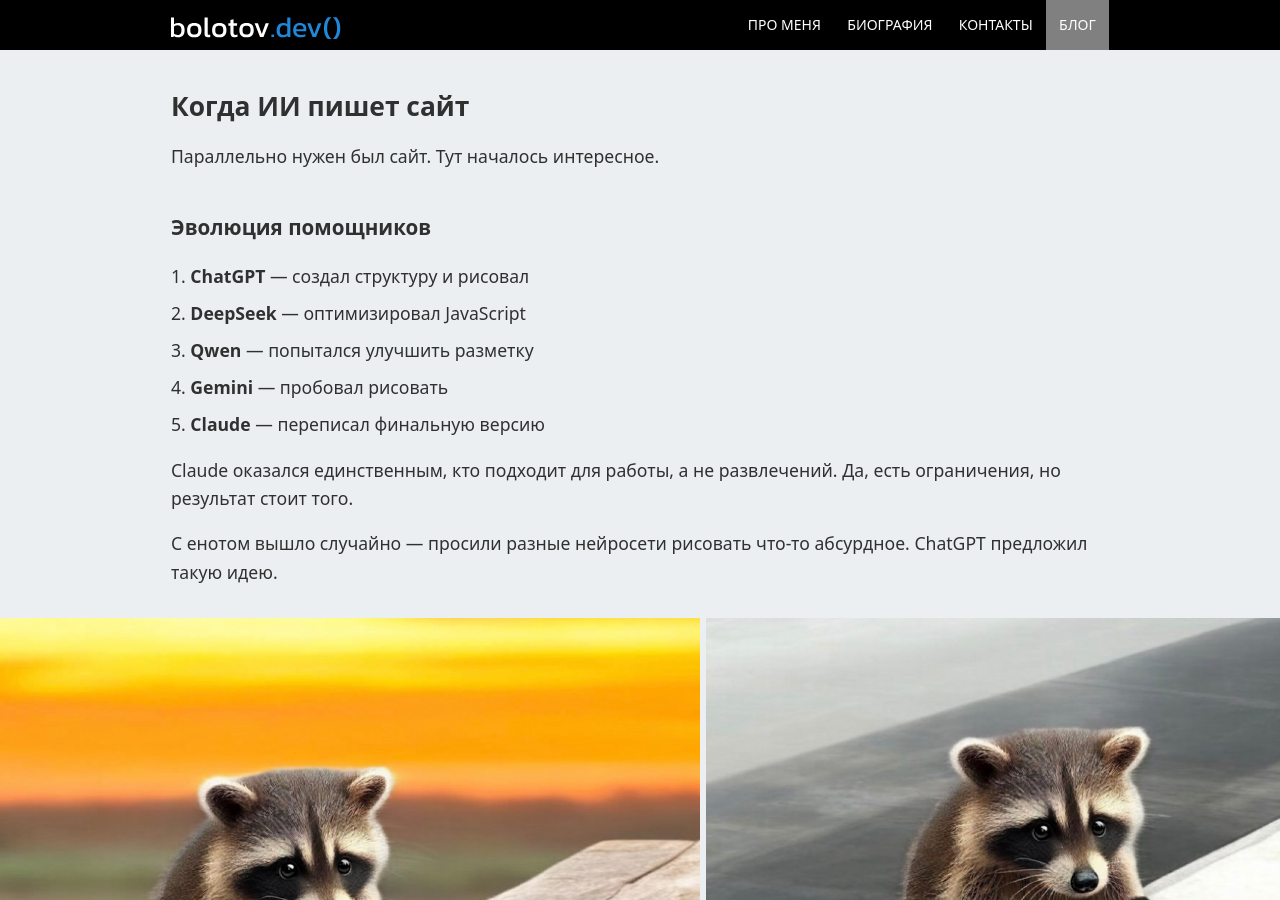
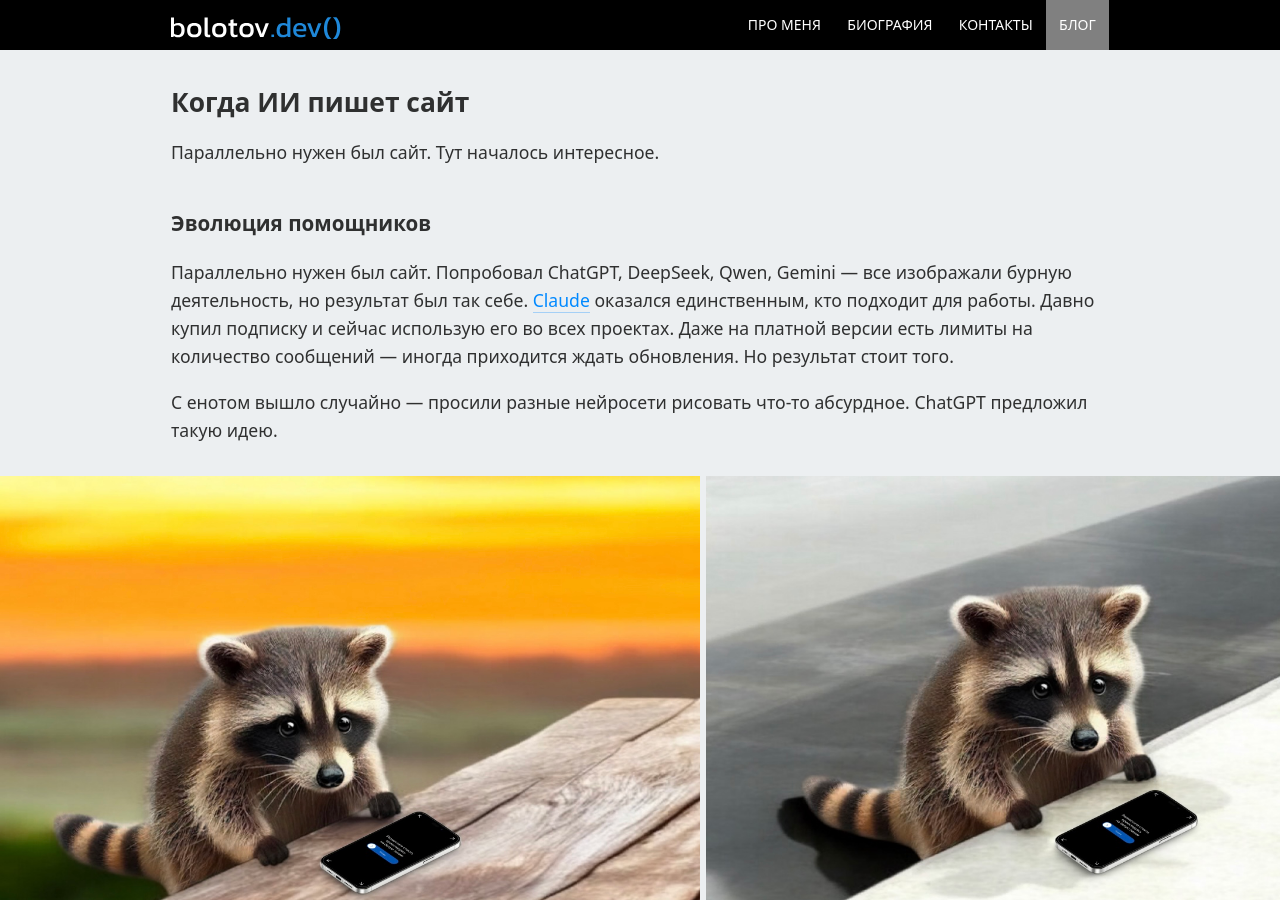
Before and after one commit to artembolotov/artembolotov.github.io, a Jekyll site: the page built from blog/_posts/2025-08-10-screenlines.md, in a window 1280 px wide and 900 px high, scrolled down 4787 px. Built offline with Jekyll 4.4.1, drawn with Linux system fonts in a browser that asks for light colours; some of the changed text lies outside the part shown.

Commit message:
Fixed screenlines post

```diff
--- a/blog/_posts/2025-08-10-screenlines.md
+++ b/blog/_posts/2025-08-10-screenlines.md
@@ -109,13 +107,8 @@ private func disableScreenAutoLocking() {
 
 ### Эволюция помощников
 
-1. **ChatGPT** — создал структуру и рисовал
-2. **DeepSeek** — оптимизировал JavaScript
-3. **Qwen** — попытался улучшить разметку
-4. **Gemini** — пробовал рисовать
-5. **Claude** — переписал финальную версию
-
-Claude оказался единственным, кто подходит для работы, а не развлечений. Да, есть ограничения, но результат стоит того.
+Параллельно нужен был сайт. Попробовал ChatGPT, DeepSeek, Qwen, Gemini — все изображали бурную деятельность, но результат был так себе.
+[Claude](https://claude.ai){:target="_blank"} оказался единственным, кто подходит для работы. Давно купил подписку и сейчас использую его во всех проектах. Даже на платной версии есть лимиты на количество сообщений — иногда приходится ждать обновления. Но результат стоит того.
 
 С енотом вышло случайно — просили разные нейросети рисовать что-то абсурдное. ChatGPT предложил такую идею.
 
```
Also changed, not shown: other parts of blog/_posts/2025-08-10-screenlines.md (+3 -5 lines).
